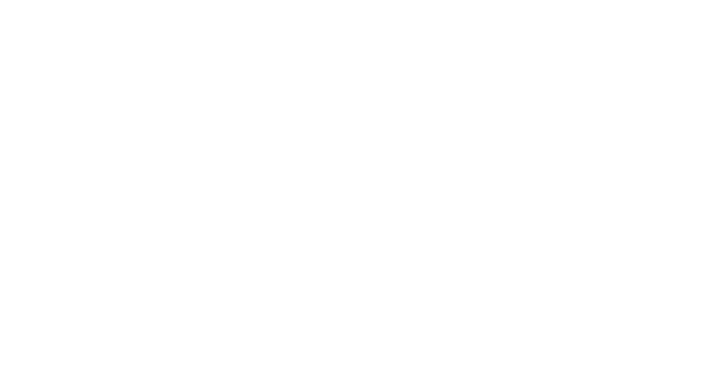
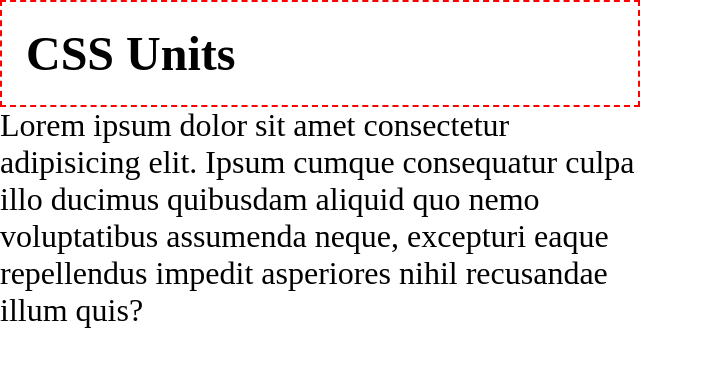
Before and after one commit to CIT85/joseb-pub, a plain HTML site: page w4_css/index.html in a window 1280 px wide. Shown: the whole page, without its empty margins (0-703 px from the left). Drawn offline with Linux system fonts and the light colour scheme.

Commit message:
values and units

```diff
--- a/w4_css/index.html
+++ b/w4_css/index.html
@@ -4,8 +4,10 @@
     <meta charset="UTF-8">
     <meta name="viewport" content="width=device-width, initial-scale=1.0">
     <title>Document</title>
+    <link rel="stylesheet" href="main.css">
 </head>
 <body>
-
+    <h1>CSS Units</h1>
+    <p>Lorem ipsum dolor sit amet consectetur adipisicing elit. Ipsum cumque consequatur culpa illo ducimus quibusdam aliquid quo nemo voluptatibus assumenda neque, excepturi eaque repellendus impedit asperiores nihil recusandae illum quis?</p>
 </body>
 </html>
--- a/w4_css/main.css
+++ b/w4_css/main.css
@@ -0,0 +1,19 @@
+* {
+    margin: 0;
+    padding: 0;
+    box-sizing: border-box;
+}
+
+h1 {
+    border: 2px dashed red;
+    width: 50%;
+    font-size: 3rem;
+    padding: 0.5em;
+}
+body {
+    font-size: 2rem;
+}
+p {
+    font-size: 2rem;
+    width: 40ch;
+}
```
Also changed, not shown: 1 other file.
